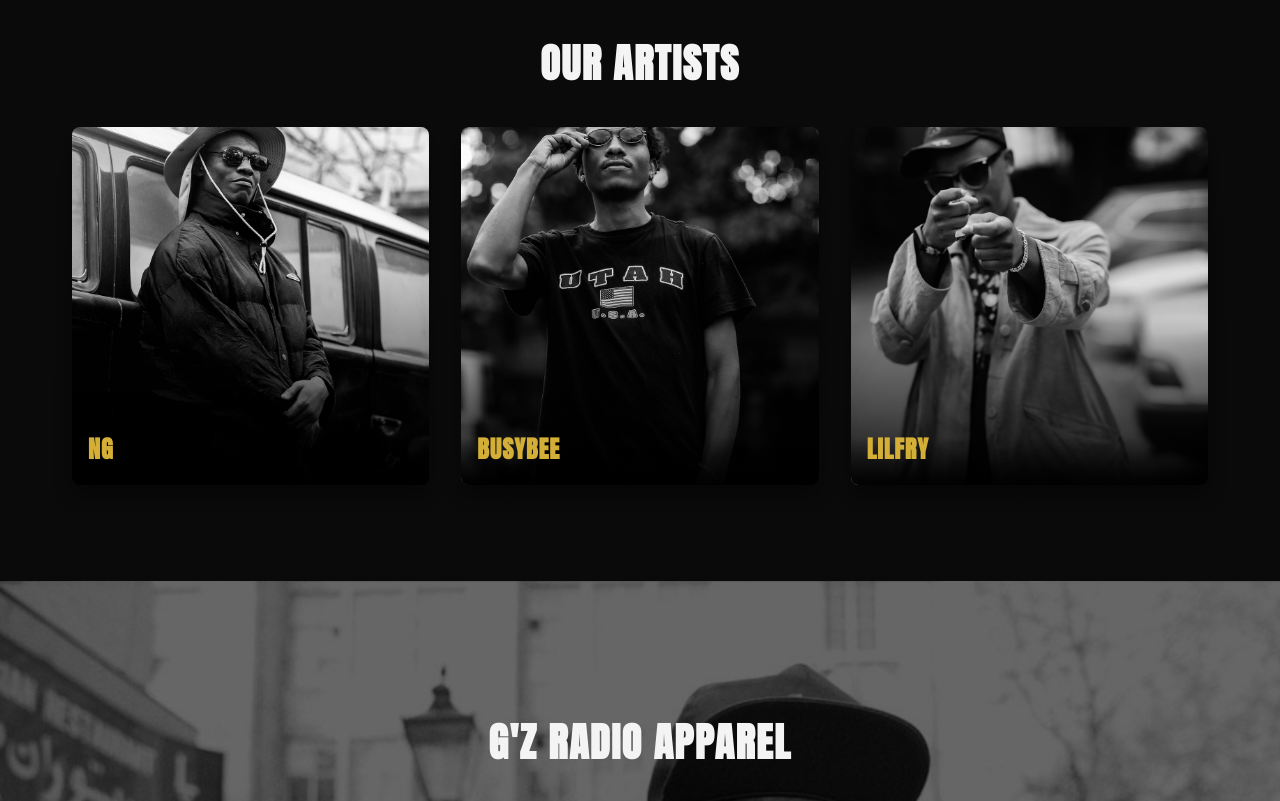
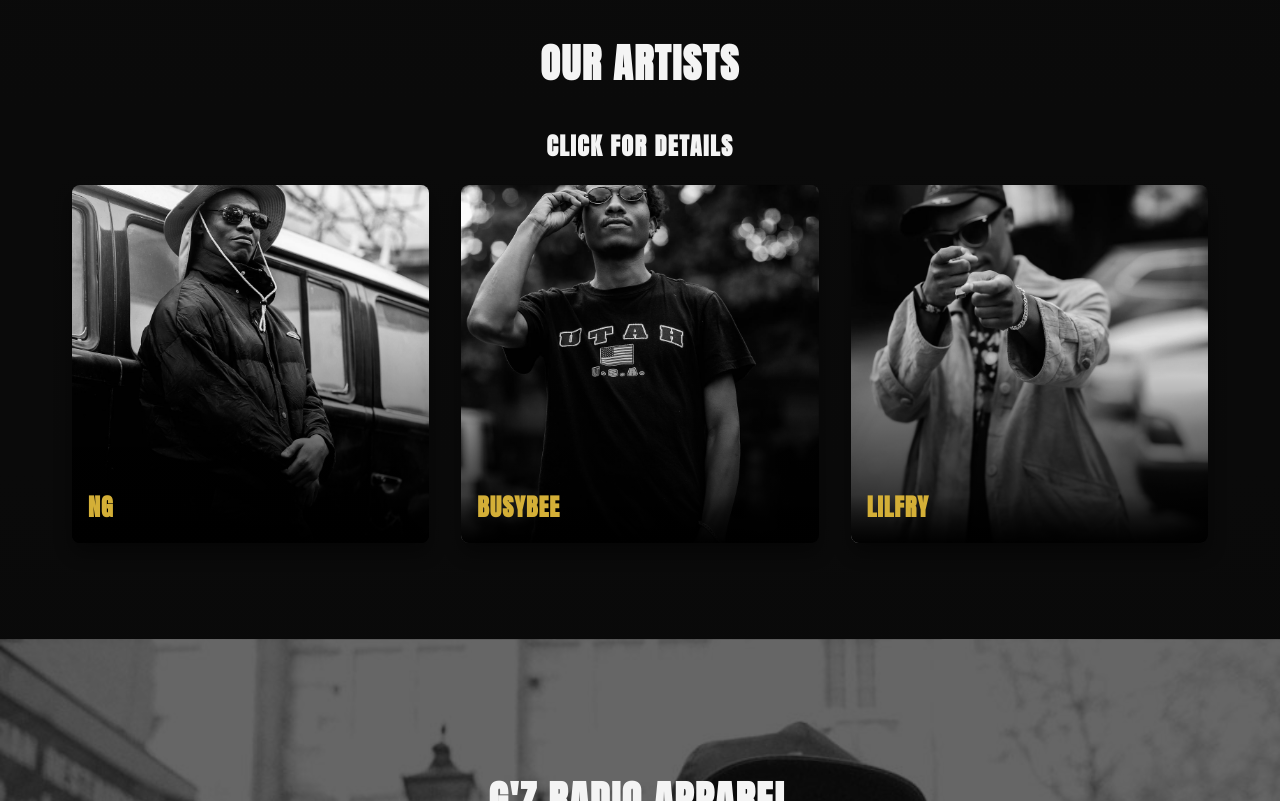
Before and after one commit to DarynOngera/G-Z-Radio, an Astro site: page / in a window 1280 px wide. Shown: the part 1660-2461 px from the top of the page. Built offline with nearby package versions, Linux system fonts and the light colour scheme; Astro itself is replaced by a stand-in of ours.

Commit message:
Update ArtistGrid.astro

```diff
--- a/src/components/ArtistGrid.astro
+++ b/src/components/ArtistGrid.astro
@@ -6,6 +6,7 @@ import ArtistCard from './ArtistCard.astro';
 <section id="artists" class="artists-section fade-in-section parallax-bg">
   <div class="section-content">
     <h2>Our Artists</h2>
+    <h1>Click for details</h1>
     <div class="artist-grid">
       {artists.map(artist => (
         <ArtistCard
```
